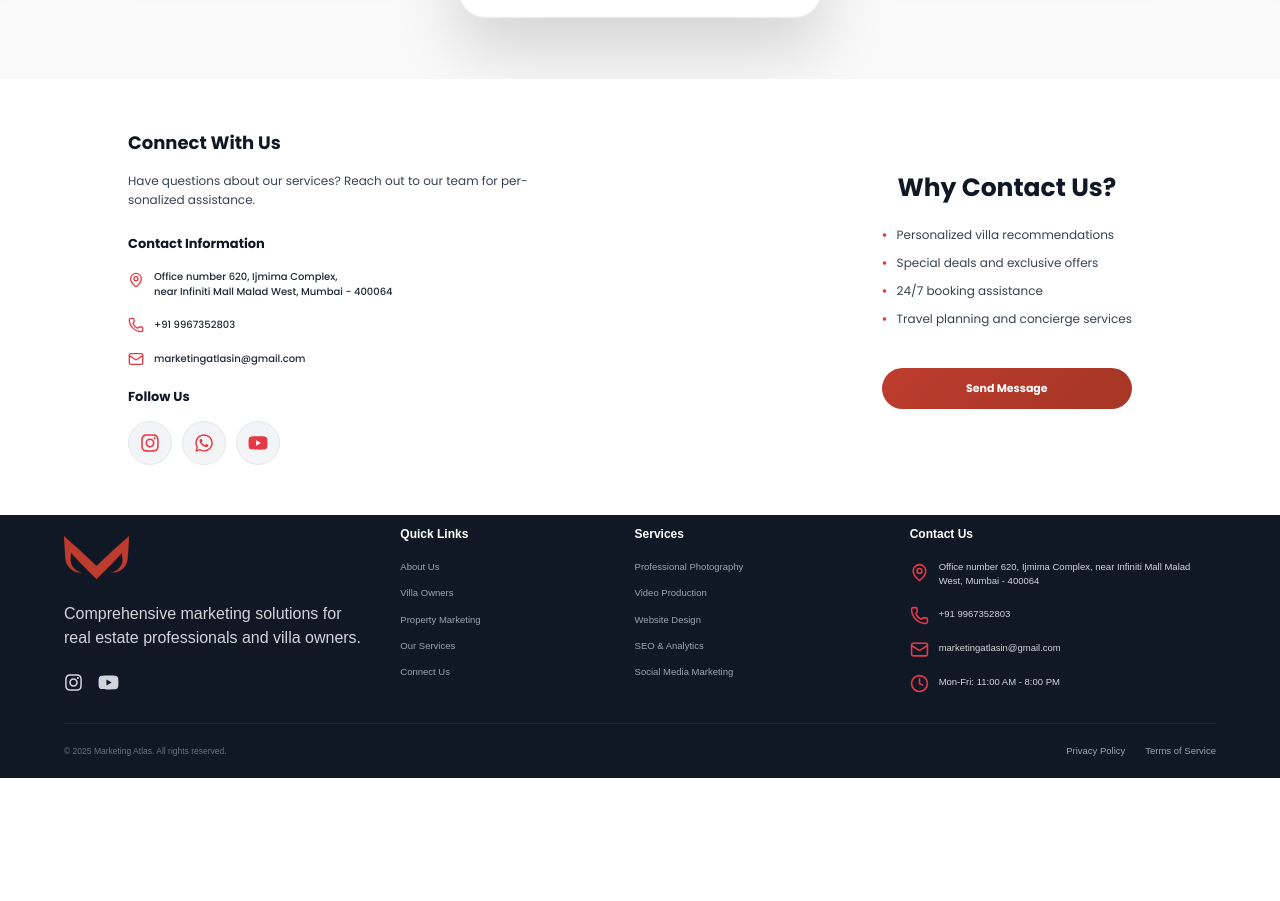
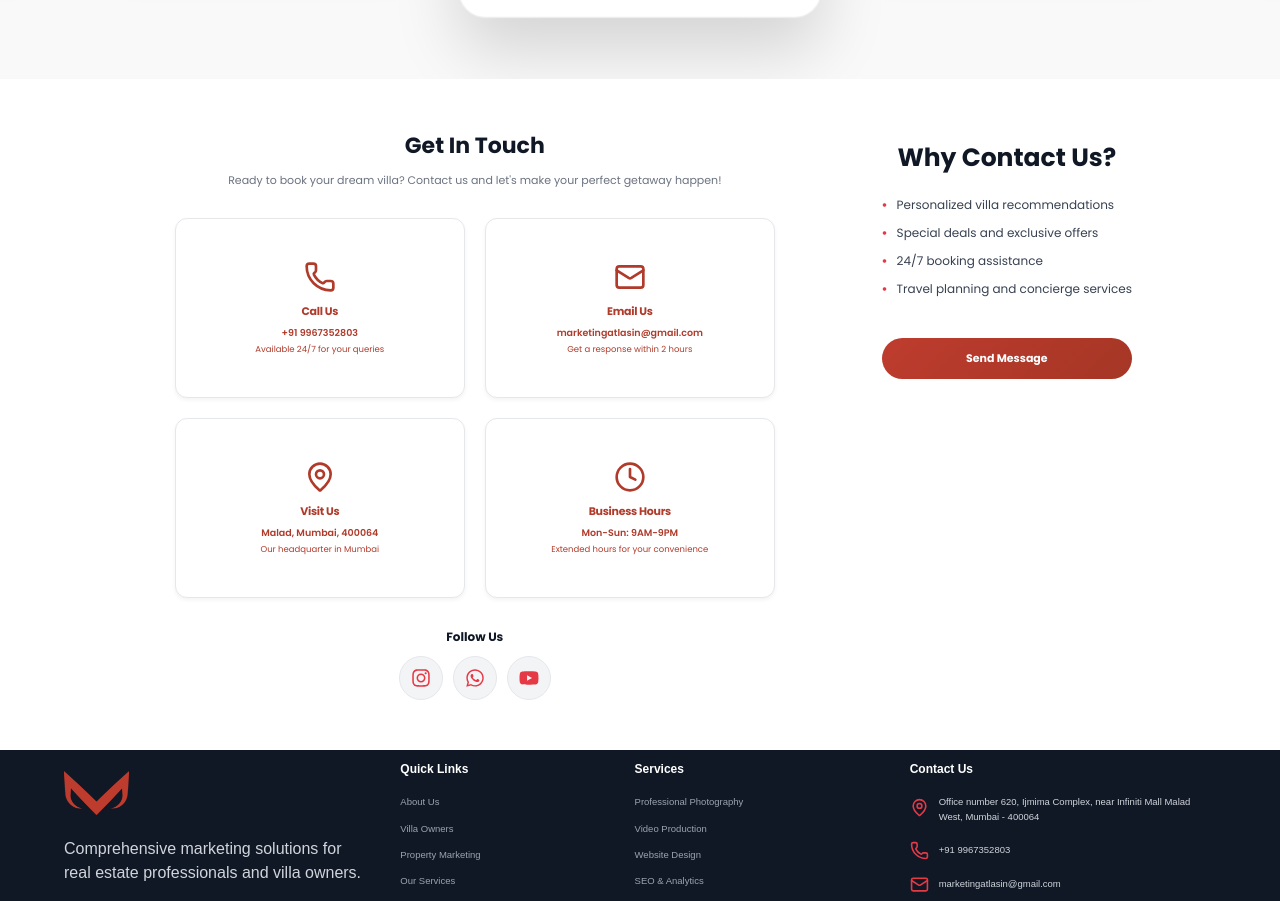
Before and after one commit to Vijay0908-lab/Marketing-Atlas, a React (Vite) app: page / in a window 1280 px wide. Shown: the part 1840-2741 px from the top of the page. Before the commit the page ends 2618 px from the top, so only its background shows below. Built offline with nearby package versions, Linux system fonts and the light colour scheme; a web font is replaced by a local one.

Commit message:
contact section sorted

```diff
--- a/src/components/ContactSection.jsx
+++ b/src/components/ContactSection.jsx
@@ -1,7 +1,7 @@
 import React, { useState } from "react";
 import styled from "styled-components";
-import { FaInstagram, FaWhatsapp, FaYoutube } from "react-icons/fa";
-import { MapPin, Phone, Mail } from "lucide-react";
+import { FaInstagram, FaWhatsapp, FaYoutube, FaTimes } from "react-icons/fa";
+import { MapPin, Phone, Mail, Clock } from "lucide-react";
 
 const SectionContainer = styled.section`
   padding: 5rem 10%;
@@ -18,9 +18,9 @@ const SectionContainer = styled.section`
 // Why Contact Us Initial Section
 const WhyContactContainer = styled.div`
   max-width: 600px;
-  margin: 0 auto;
+  margin-top: 0;
   text-align: center;
-  padding: 4rem 2rem;
+  padding: 1rem 2rem;
 
   h2 {
     font-size: 2.5rem;
@@ -76,25 +76,114 @@ const SendMessageBtn = styled.button`
 
 const InfoSide = styled.div`
   flex: 1;
+  text-align: center;
+
   h2 {
-    font-size: 1.8rem;
+    font-size: 2.2rem;
     font-weight: 800;
     color: #101826;
-    margin-bottom: 1.5rem;
-  }
-  p.desc {
-    /* Made grey much darker for better readability */
-    color: #374151;
-    font-size: 1.2rem;
-    margin-bottom: 2.5rem;
-    max-width: 400px;
-    line-height: 1.6;
+    margin-bottom: 1rem;
   }
 
-  h3 {
-    color: #101826;
-    font-size: 1.3rem;
-    margin-bottom: 1.5rem;
+  .subtitle {
+    color: #6b7280;
+    font-size: 1.1rem;
+    margin-bottom: 3rem;
+    line-height: 1.5;
+  }
+`;
+
+const ContactCardsGrid = styled.div`
+  display: grid;
+  grid-template-columns: repeat(2, 1fr);
+  grid-template-rows: repeat(2, 1fr);
+  gap: 2rem;
+  margin-bottom: 3rem;
+  max-width: 600px;
+  margin-left: auto;
+  margin-right: auto;
+
+  @media (max-width: 768px) {
+    grid-template-columns: 1fr 1fr;
+    grid-template-rows: auto;
+    gap: 1.5rem;
+    max-width: 400px;
+  }
+
+  @media (max-width: 480px) {
+    gap: 1.2rem;
+    padding: 0 1rem;
+    grid-template-columns: 1fr 1fr;
+  }
+`;
+
+const ContactCard = styled.div`
+  background: #ffffff;
+  padding: 2rem 1.5rem;
+  border-radius: 12px;
+  border: 1px solid #e5e7eb;
+  box-shadow: 0 2px 4px rgba(0, 0, 0, 0.05);
+  transition: all 0.3s ease;
+  text-align: center;
+  position: relative;
+  height: 100%;
+  display: flex;
+  flex-direction: column;
+  justify-content: center;
+  align-items: center;
+  min-height: 180px;
+
+  &:hover {
+    transform: translateY(-2px);
+    box-shadow: 0 8px 20px rgba(0, 0, 0, 0.1);
+    border-color: #d1d5db;
+  }
+
+  .icon {
+    color: #b03b2b;
+    margin-bottom: 1rem;
+    display: block;
+    flex-shrink: 0;
+  }
+
+  h4 {
+    font-size: 1.1rem;
+    font-weight: 700;
+    color: #b03b2b;
+    margin-bottom: 0.75rem;
+    letter-spacing: -0.025em;
+  }
+
+  .main-info {
+    font-size: 0.95rem;
+    font-weight: 600;
+    color: #b03b2b;
+    margin-bottom: 0.5rem;
+    line-height: 1.3;
+  }
+
+  .sub-info {
+    font-size: 0.85rem;
+    color: #b03b2b;
+    line-height: 1.4;
+    font-weight: 400;
+  }
+
+  @media (max-width: 480px) {
+    padding: 1.5rem 1rem;
+    min-height: 160px;
+
+    h4 {
+      font-size: 1rem;
+    }
+
+    .main-info {
+      font-size: 0.9rem;
+    }
+
+    .sub-info {
+      font-size: 0.8rem;
+    }
   }
 `;
 
@@ -107,7 +196,7 @@ const ContactItem = styled.div`
   color: #1f2937;
 
   .icon-box {
-    color: #e63946;
+    color: #b03b2b;
     margin-top: 3px;
     flex-shrink: 0;
   }
@@ -115,19 +204,33 @@ const ContactItem = styled.div`
   margin-top: 0.35rem;
     font-size: 1rem;
     line-height: 1.5;
-    font-weight: 500; /* Added slight weight for clarity */
+    font-weight: 500;
+    color: #b03b2b;
   }
     p{
     font-size: 1rem;
     line-height: 1.5;
     font-weight: 500;
+    color: #b03b2b;
+    }
+`;
+
+const SocialSection = styled.div`
+  margin-top: 3rem;
+  text-align: center;
+
+  h3 {
+    color: #101826;
+    font-size: 1.2rem;
+    font-weight: 700;
+    margin-bottom: 1rem;
   }
 `;
 
 const Socials = styled.div`
   display: flex;
   gap: 1rem;
-  margin-top: 1rem;
+  justify-content: center;
 
   .social-icon {
     width: 44px;
@@ -140,7 +243,7 @@ const Socials = styled.div`
     color: #e63946;
     font-size: 1.2rem;
     transition: all 0.3s ease;
-    border: 1px solid #e5e7eb; /* Added subtle border */
+    border: 1px solid #e5e7eb;
 
     &:hover {
       background: #e63946;
@@ -152,12 +255,39 @@ const Socials = styled.div`
 
 const FormSide = styled.div`
   flex: 1.2;
+  position: relative;
+
   h2 {
     font-size: 1.8rem;
     color: #101826;
     margin-bottom: 2rem;
   }
+`;
 
+const CloseButton = styled.button`
+  position: absolute;
+  top: 0;
+  right: 0;
+  background: none;
+  outline: none;
+  border: none;
+  font-size: 1.5rem;
+  color: #6b7280;
+  cursor: pointer;
+  padding: 0.5rem;
+  border-radius: 50%;
+  transition: all 0.3s ease;
+  width: 40px;
+  height: 40px;
+  display: flex;
+  align-items: center;
+  justify-content: center;
+
+  &:hover {
+    background: #f3f4f6;
+    color: #e63946;
+    outline: none;
+  }
 `;
 
 const FormGrid = styled.form`
@@ -238,32 +368,46 @@ const SubmitBtn = styled.button`
   }
 `;
 
-const sp = styled.div`
-mtargin-top: 2rem;
-`
 
 // INFO SIDE COMPONENT
 const InfoSideComponent = () => {
   return (
     <InfoSide>
-      <h2>Connect With Us</h2>
-      <p className="desc">Have questions about our services? Reach out to our team for personalized assistance.</p>
+      <h2>Get In Touch</h2>
+      <p className="subtitle">Ready to book your dream villa? Contact us and let's make your perfect getaway happen!</p>
 
-      <h3>Contact Information</h3>
-      <ContactItem>
-        <MapPin className="icon-box" size={16} />
-        <p>Office number 620, Ijmima Complex,<br/>near Infiniti Mall Malad West, Mumbai - 400064</p>
-      </ContactItem>
-      <ContactItem>
-        <Phone className="icon-box" size={16} />
-        <span>+91 9967352803</span>
-      </ContactItem>
-      <ContactItem>
-        <Mail className="icon-box" size={16} />
-        <span>marketingatlasin@gmail.com</span>
-      </ContactItem>
+      <ContactCardsGrid>
+        <ContactCard>
+          <Phone className="icon" size={32} />
+          <h4>Call Us</h4>
+          <div className="main-info">+91 9967352803</div>
+          <div className="sub-info">Available 24/7 for your queries</div>
+        </ContactCard>
 
-      <h3 style={{marginTop: '2rem'}}>Follow Us</h3>
+        <ContactCard>
+          <Mail className="icon" size={32} />
+          <h4>Email Us</h4>
+          <div className="main-info">marketingatlasin@gmail.com</div>
+          <div className="sub-info">Get a response within 2 hours</div>
+        </ContactCard>
+
+        <ContactCard>
+          <MapPin className="icon" size={32} />
+          <h4>Visit Us</h4>
+          <div className="main-info">Malad, Mumbai, 400064</div>
+          <div className="sub-info">Our headquarter in Mumbai</div>
+        </ContactCard>
+
+        <ContactCard>
+          <Clock className="icon" size={32} />
+          <h4>Business Hours</h4>
+          <div className="main-info">Mon-Sun: 9AM-9PM</div>
+          <div className="sub-info">Extended hours for your convenience</div>
+        </ContactCard>
+      </ContactCardsGrid>
+
+      <SocialSection>
+        <h3>Follow Us</h3>
         <Socials>
           <a
             href="https://instagram.com/marketingatlas.in"
@@ -272,7 +416,7 @@ const InfoSideComponent = () => {
             target="_blank"
             rel="noopener noreferrer"
           >
-          <FaInstagram  size={20}/>
+            <FaInstagram size={20}/>
           </a>
 
           <a
@@ -295,14 +439,18 @@ const InfoSideComponent = () => {
             <FaYoutube size={20} />
           </a>
         </Socials>
+      </SocialSection>
     </InfoSide>
   );
 };
 
 // FORM SIDE COMPONENT
-const FormSideComponent = ({ onSubmit }) => {
+const FormSideComponent = ({ onSubmit, onClose }) => {
   return (
     <FormSide>
+      <CloseButton onClick={onClose} title="Close Form">
+        <FaTimes />
+      </CloseButton>
       <h2>Get in Touch</h2>
       <FormGrid onSubmit={onSubmit}>
         <div>
@@ -348,6 +496,10 @@ function ContactSection() {
     setShowForm(true);
   };
 
+  const handleCloseForm = () => {
+    setShowForm(false);
+  };
+
   return (
     <SectionContainer id="contact-us">
       <InfoSideComponent />
@@ -366,7 +518,7 @@ function ContactSection() {
           </SendMessageBtn>
         </WhyContactContainer>
       ) : (
-        <FormSideComponent onSubmit={handleSubmit} />
+        <FormSideComponent onSubmit={handleSubmit} onClose={handleCloseForm} />
       )}
     </SectionContainer>
   );
```
Also changed, not shown: 1 other file (tests, documents, lock files or other folders). Lines whose indentation alone changed are shown as unchanged.
